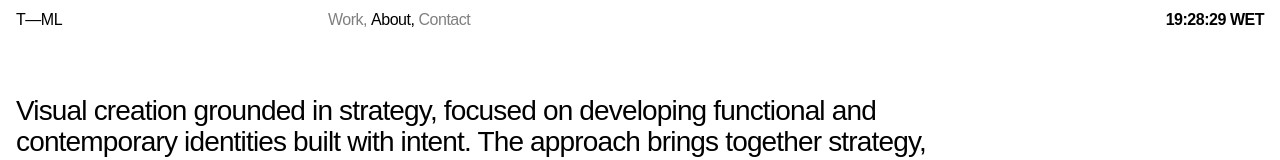
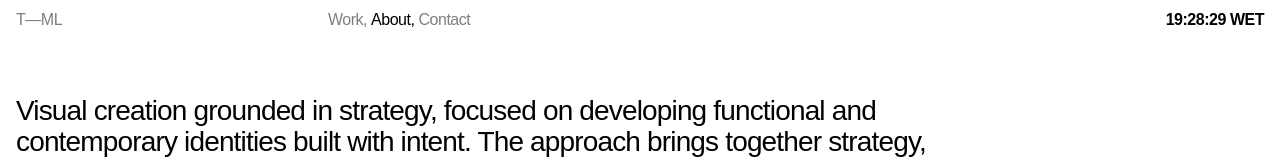
Before and after one commit to paulovdev/tomas-portfolio, a React (Vite) app: page /about in a window 1280 px wide. Shown: the top 160 px of the page. Built offline with nearby package versions, Linux system fonts and the light colour scheme; no server answers; the HTML template or start-up script is replaced by a standard one; a web font is replaced by a local one.

Commit message:
new pdate33

```diff
--- a/src/components/ProjectDescription.jsx
+++ b/src/components/ProjectDescription.jsx
@@ -30,14 +30,11 @@ const ProjectDescription = ({ project, projectModal, setProjectModal }) => {
 
   useEffect(() => {
     if (projectModal) {
-      // Salva a posição atual do scroll
       scrollPosRef.current = window.scrollY;
 
-      // Bloqueia scroll no body sem mudar width
       document.body.style.overflow = "hidden";
 
       return () => {
-        // Restaura scroll ao fechar
         document.body.style.overflow = "";
         window.scrollTo(0, scrollPosRef.current);
       };
--- a/src/components/navs/Nav.jsx
+++ b/src/components/navs/Nav.jsx
@@ -5,8 +5,14 @@ const Nav = () => {
   const { pathname } = useLocation();
 
   const isActive = (href) => {
-    if (pathname === "/works") {
-      return pathname === href ? "text-s/50" : "text-s";
+    if (
+      pathname === "/works" ||
+      pathname === "/about" ||
+      pathname === "/contact"
+    ) {
+      return pathname === href
+        ? "text-s! max-md:text-s/50!"
+        : "text-s/50! max-md:text-s!";
     }
     return pathname === href ? "text-s" : "text-s/50";
   };
@@ -64,7 +70,7 @@ const Nav = () => {
         </div>
 
         {/* MOBILE */}
-        <div className="max-md:flex justify-center  gap-1 hidden">
+        <div className="max-md:flex justify-center gap-1 hidden">
           <Link
             to="/"
             className={`text-[1em]  text-s font-medium tracking-[-0.03em] truncate
--- a/src/pages/work/Works.jsx
+++ b/src/pages/work/Works.jsx
@@ -1,4 +1,4 @@
-import { useEffect, useState, useCallback, useRef } from "react";
+import { useEffect, useState, useCallback } from "react";
 import { useNavigate } from "react-router-dom";
 import client from "../../../client";
 import { urlFor } from "../../lib/sanityImage";
@@ -12,6 +12,10 @@ const Works = () => {
   const [loading, setLoading] = useState(true);
 
   const { works, setWorks } = useWorksStore();
+
+  useEffect(() => {
+    window.scrollTo({ top: 0, behavior: "auto" });
+  }, []);
 
   useEffect(() => {
     if (works) {
```
